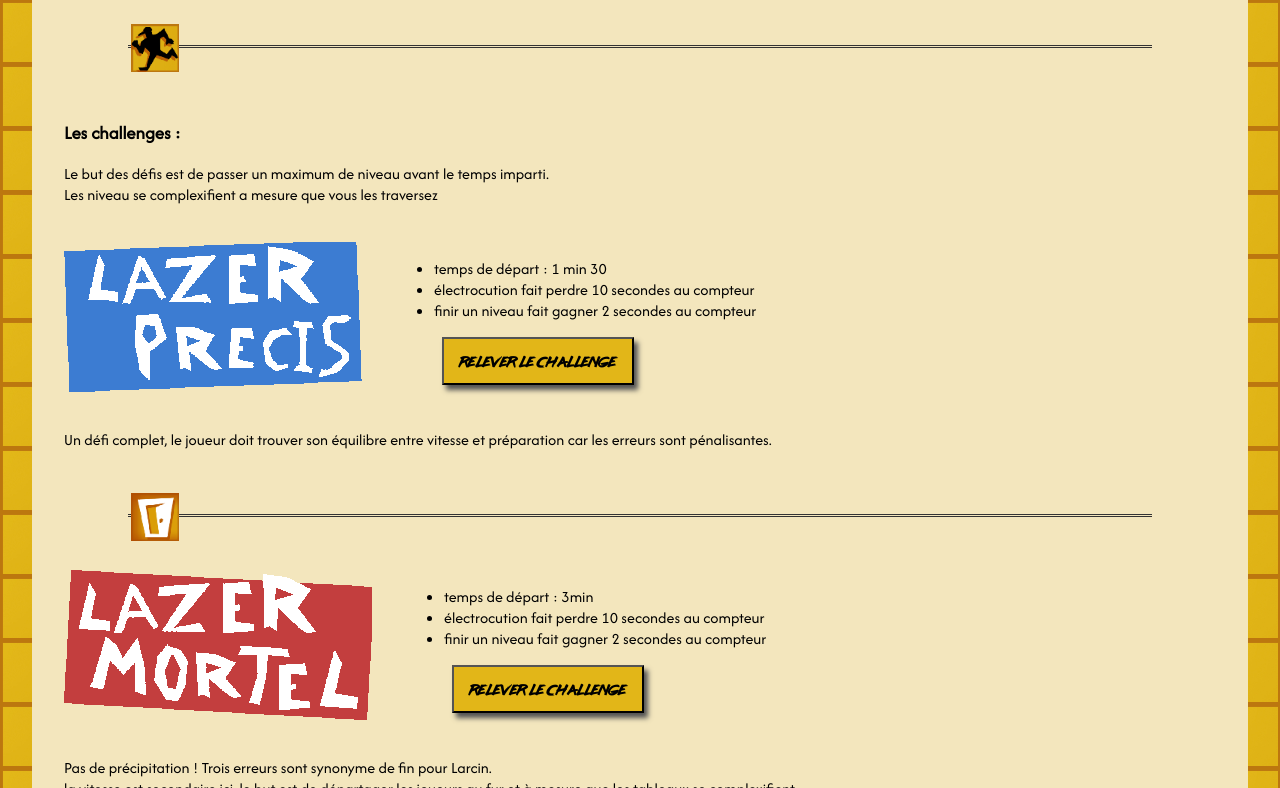
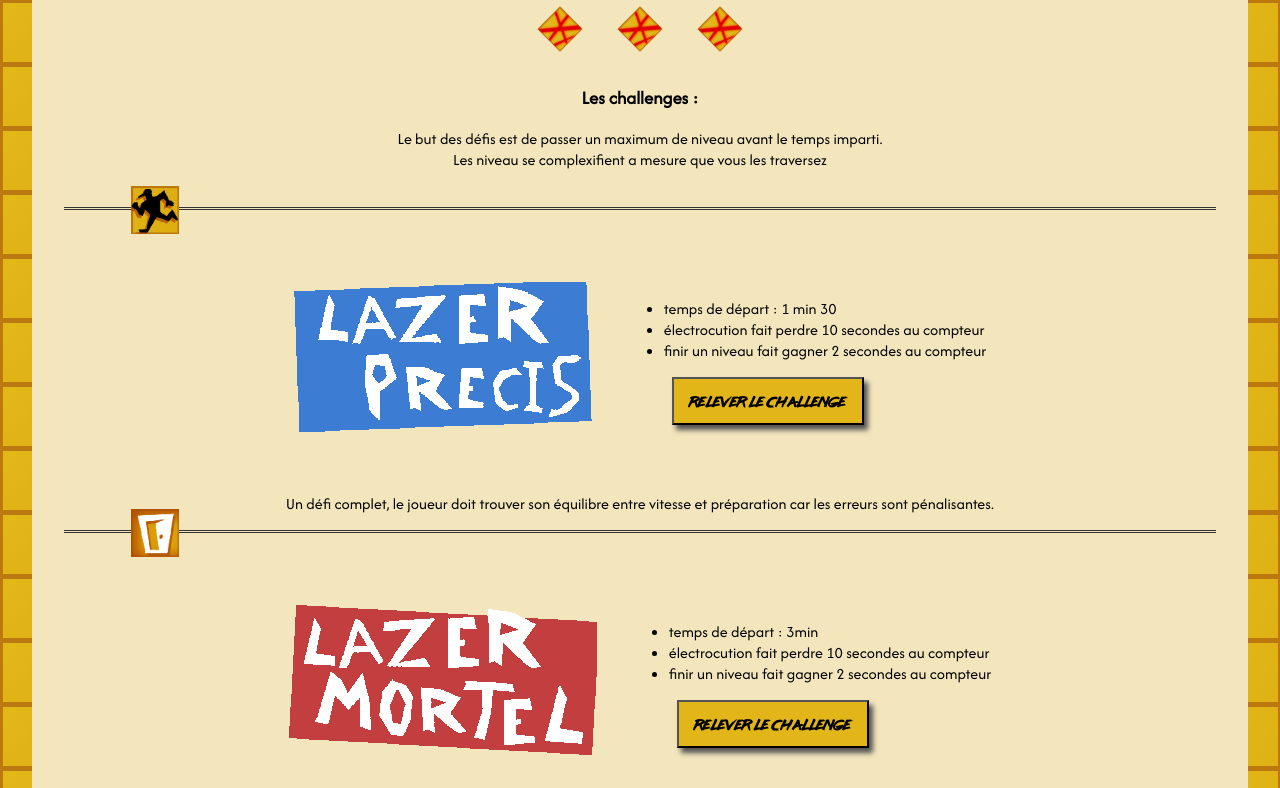
Before and after one commit to fraxi0n/Larcin-chall, a React (Create React App) app in the folder client/: page / in a window 1280 px wide. Shown: the part 832-1620 px from the top of the page. Built offline with nearby package versions, Linux system fonts and the light colour scheme.

Commit message:
css annimation scale and color background

```diff
--- a/client/src/component/pages/Home.tsx
+++ b/client/src/component/pages/Home.tsx
@@ -8,6 +8,7 @@ import rapideImg from '../../asset/rapide.png';
 import larcinImg from '../../asset/larcin.png';
 import planteImg from '../../asset/plante.png';
 import porteImg from '../../asset/porte.png';
+import lazerImg from '../../asset/laser.png';
 
 import { Link } from 'react-router-dom';
 import Header from '../Header';
@@ -46,16 +47,21 @@ const Home = () => {
           </p>
         </section>
 
-        <DynamicHR
-        img={larcinImg}>
-
-        <h3>Les challenges : </h3>
+<div className='challenge-box'>
+<img className='lazer-hr' src={lazerImg} alt='lazer deco' aria-describedby='desc-precis'></img>
+<img className='lazer-hr'src={lazerImg} alt='lazer deco' aria-describedby='desc-precis'></img>
+<img className='lazer-hr'src={lazerImg} alt='lazer deco' aria-describedby='desc-precis'></img>
+<h3>Les challenges : </h3>
         <p>Le but des défis est de passer un maximum de niveau avant le temps imparti. <br></br>
         Les niveau se complexifient a mesure que vous les traversez
         </p>
+</div>
 
         <br></br>
-        <div className="list-img-run" >
+
+        <DynamicHR
+        img={larcinImg}>
+        <div className="list-img-run blue" >
           <img src={precisImg} alt='Challenge : Lazer precis' aria-describedby='desc-precis'></img> <br></br>
           <div className='list-run'>
             <ul id='desc-precis'>
@@ -71,14 +77,14 @@ const Home = () => {
           </div>
         </div>
         <br></br>
-        <p>Un défi complet, le joueur doit trouver son équilibre entre vitesse et préparation car les
+        <p className='text-center'>Un défi complet, le joueur doit trouver son équilibre entre vitesse et préparation car les
           erreurs sont pénalisantes.
         </p>
         </DynamicHR>
 
         <DynamicHR
         img={porteImg}>
-        <div className="list-img-run"  >
+        <div className="list-img-run red"  >
           <img src={mortelImg} alt='Challenge : Lazer mortel' aria-describedby='desc-mortel'></img> <br></br>
           <div className='list-run'>
             <ul id='desc-mortel'>
@@ -94,7 +100,7 @@ const Home = () => {
           </div>
         </div>
         <br></br>
-        <p>Pas de précipitation ! Trois erreurs sont synonyme de fin pour Larcin.<br></br>
+        <p className='text-center'>Pas de précipitation ! Trois erreurs sont synonyme de fin pour Larcin.<br></br>
           la vitesse est secondaire ici, le but est de départager les joueurs au fur et à mesure
           que les tableaux se complexifient
         </p>
@@ -102,7 +108,7 @@ const Home = () => {
 
         <DynamicHR
         img={planteImg}>
-        <div className="list-img-run"  >
+        <div className="list-img-run green"  >
           <img src={rapideImg} alt='Challenge : Lazer rapide' aria-describedby='desc-rapide' ></img> <br></br>
           <div className='list-run'>
             <ul id='desc-rapide'>
@@ -119,7 +125,7 @@ const Home = () => {
           </div>
         </div>
         <br></br>
-        <p>Même sans bouger, les lasers disparaissent au bout d’une petite seconde.<br></br>
+        <p className='text-center'>Même sans bouger, les lasers disparaissent au bout d’une petite seconde.<br></br>
           La mort est peu pénalisante et vous permet de consulter à nouveaux les lasers pendant 1 secondes.<br></br>
           Les niveaux sont simples et s’enchaîne vite : mode dédié pour les amateurs de speedrun et les mémoires flashs.
         </p>
--- a/client/src/style/classStyle.css
+++ b/client/src/style/classStyle.css
@@ -1,6 +1,8 @@
 .list-img-run {
     display: flex;
-    flex-wrap: wrap
+    flex-wrap: wrap;
+    justify-content: center;
+    margin: 1.5rem
 }
 
 .list-run {
@@ -15,3 +17,7 @@
 .hidden {
     display: none;
 }
+
+.text-center {
+    text-align: center;
+}
--- a/client/src/style/home.css
+++ b/client/src/style/home.css
@@ -30,7 +30,7 @@
 .custom-hr {
     border: none;
     border-top: 3px double #333;
-    margin:  4rem 4rem 0 4rem ;
+    margin: 0;
     position: relative;
 }
 
@@ -40,8 +40,19 @@
     font-size: small;
     text-align: center;
 }
+
+.challenge-box {
+    text-align: center;
+}
+
+.lazer-hr {
+    scale : 0.5;
+    transform: rotate(45deg);
+    margin: 0 .5rem 0 .5rem ;
+
+}
+
 /*    animation     */
-
 .hr-sprite {
     width: 3rem;
     height: 3rem;
@@ -49,20 +60,38 @@
     top: -1.5rem;
     left: 10%;
     transform: translate(-3rem, 0);
-    transition:  0.5s;
 }
 
 
 .box-hr {
-    --parent-width: 100%;
-    transition: 0.7s;
-
+    transition: 0.7s ease-in-out;
+    display : flex;
+    flex-direction: column;
+    justify-content: center
 }
 
 .hr-sprite {
     transition: transform 1s;
 }
 
+.box-hr:hover .blue {
+    transition: 0.8s;
+    background-color: rgb(197, 205, 233);
+    scale: 1.2;
+}
+
+.box-hr:hover .red {
+    transition: 0.8s;
+    background-color: rgb(233, 199, 197);
+    scale: 1.2;
+}
+.box-hr:hover .green {
+    transition: 0.8s;
+    background-color: rgb(198, 233, 197);
+    scale: 1.2;
+}
+
+
 .box-hr:hover .hr-sprite {
     transform: translate(calc(var(--parent-width) * 0.8), 0);
 }
```
